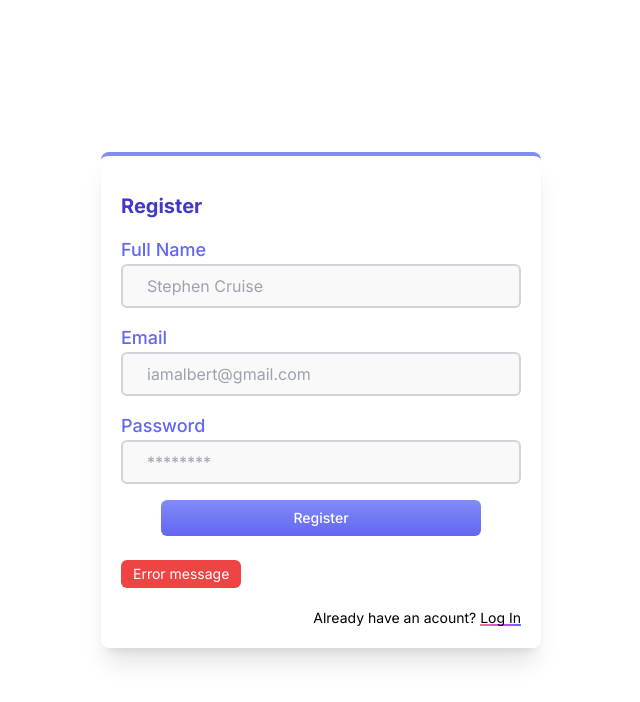
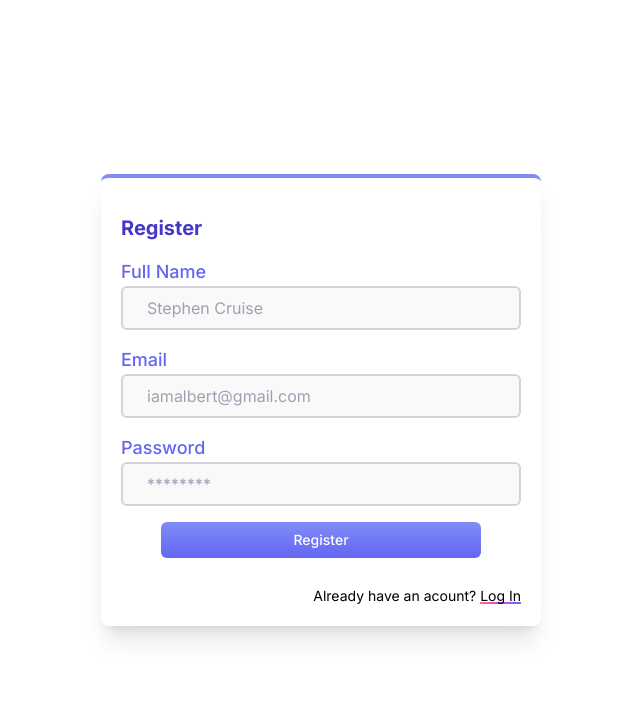
Before and after one commit to abrahamTech/NextJs-EmailAuthMongoDB, a Next.js app: page /register in a window 1280 px wide. Shown: the top 702 px of the page, without its empty margins (319-959 px from the left). Built offline with nearby package versions, Linux system fonts and the light colour scheme.

Commit message:
feat(SignInForm): add dependencies and the save the value constants of the sign in form

```diff
--- a/components/SignInForm.jsx
+++ b/components/SignInForm.jsx
@@ -1,13 +1,36 @@
+"use client";
+
 import Link from "next/link";
+import { useState } from "react";
 
 export default function SignInForm() {
+
+    const [name, setName] = useState("");
+    const [email, setEmail] = useState("");
+    const [password, setPassword] = useState("");
+    const [error, setError] = useState("");
+
+    const handleSubmit = (e) => {
+        e.preventDefault(); //If click on the submit button, the page doesn't reload
+
+        if(!name || !email || !password) {
+            setError("All fields are necessary");
+            return;
+        }
+
+        if(name && email && password) {
+            setError("");
+            return;
+        }
+    };
+
     return (
         <div className="flex items-center justify-center h-screen">
             <div className="shadow-xl p-5 rounded-lg border-t-4 border-indigo-400">
 
                 <h1 className="text-xl font-bold my-4">Register</h1>
 
-                <form className="flex flex-col gap-2">
+                <form onSubmit={handleSubmit} className="flex flex-col gap-2">
 
                     <div className="flex flex-col">
                         <label htmlFor="userName" >Full Name</label>
@@ -16,6 +39,7 @@ export default function SignInForm() {
                             placeholder="Stephen Cruise"
                             id="userName"
                             className="inputLogin"
+                            onChange={eventInp => setName(eventInp.target.value)}
                         />
                     </div>
 
@@ -26,6 +50,7 @@ export default function SignInForm() {
                             placeholder="iamalbert@gmail.com"
                             id="userEmail"
                             className="inputLogin"
+                            onChange={eventInp => setEmail(eventInp.target.value)}
                         />
                     </div>
 
@@ -36,14 +61,17 @@ export default function SignInForm() {
                             placeholder="********"
                             id="userPassword"
                             className="inputLogin"
+                            onChange={eventInp => setPassword(eventInp.target.value)}
                         />
                     </div>
 
                     <button className="btn-primary">Register</button>
 
-                    <div className="bg-red-500 text-white w-fit text-sm py-1 px-3 rounded-md mt-2">
-                        Error message
-                    </div>
+                    {error && (
+                        <div className="bg-red-500 text-white w-fit text-sm py-1 px-3 rounded-md mt-2">
+                            Error message: {error}
+                        </div>
+                    )}
 
                     <Link href={"/"} className="text-sm mt-3 text-right">
                         Already have an acount? <span className="bg-gradient-to-r from-rose-400 via-fuchsia-500 to-indigo-500 bg-[length:100%_2px] bg-no-repeat bg-bottom">Log In</span>
```
Also changed, not shown: package.json (+8 -5 lines), 2 other files (tests, documents, lock files or other folders).
